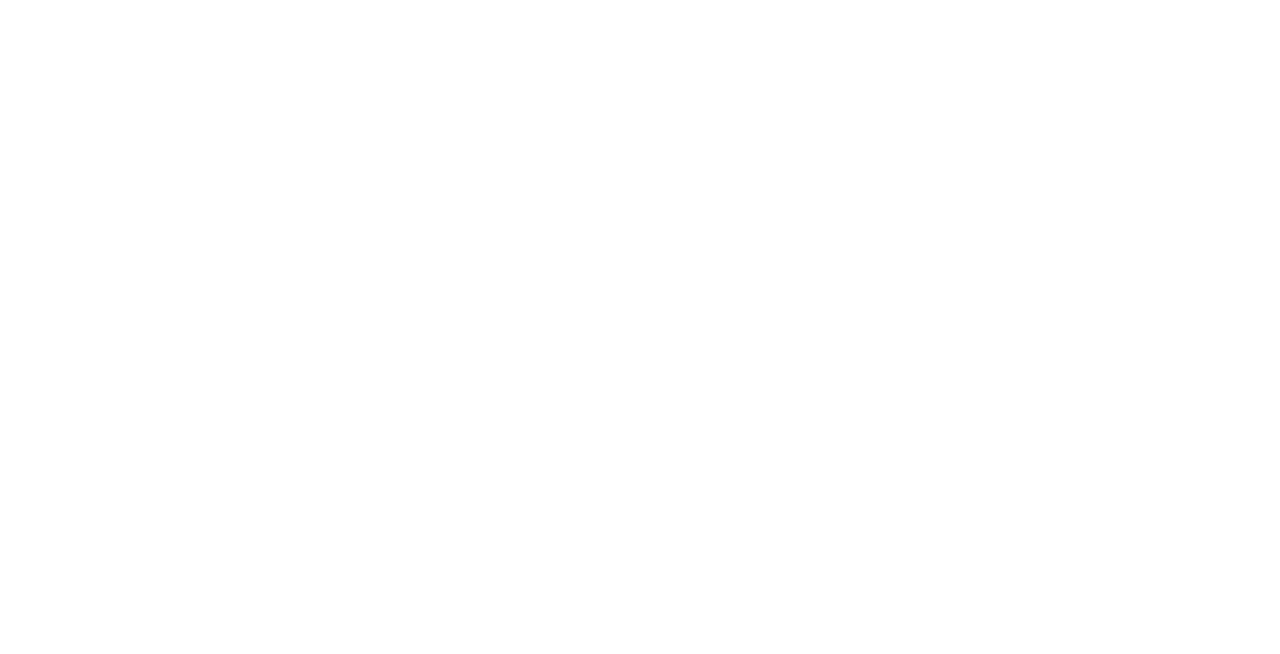
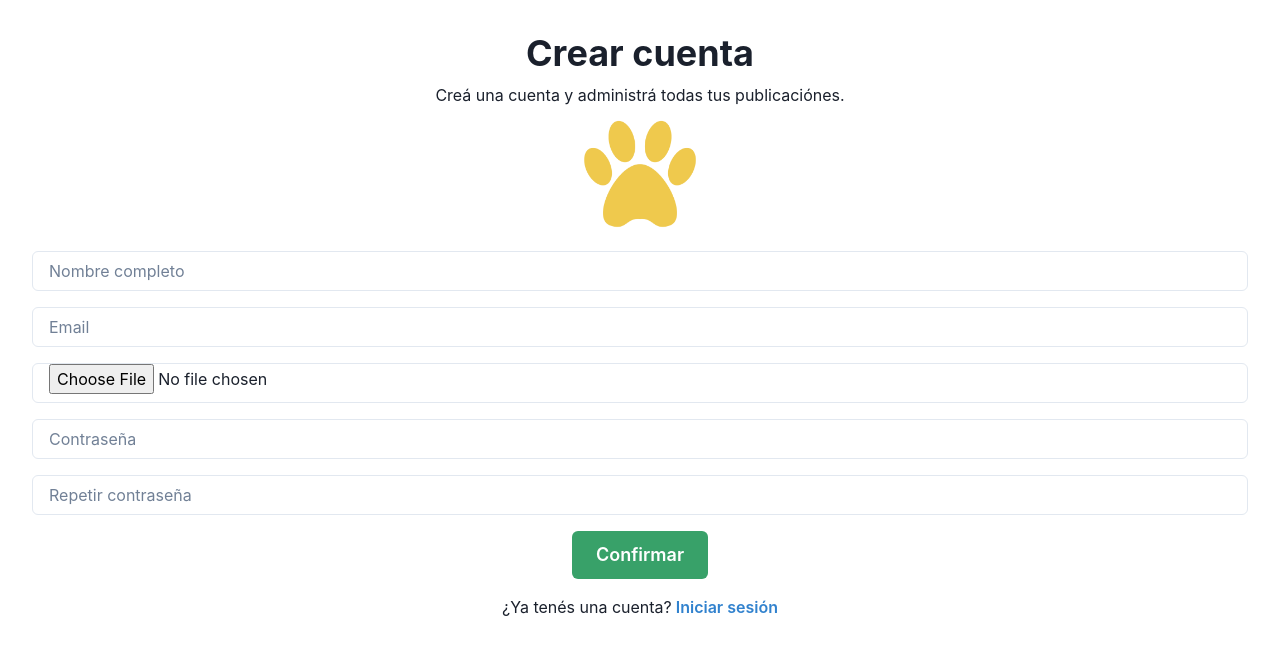
Before and after one commit to MauroErben/find-pet-frontend, a React (Vite) app: page /create-user in a window 1280 px wide. Before the commit this address had no page. Shown: the top 654 px of the page. Built offline with nearby package versions, Linux system fonts and the light colour scheme.

Commit message:
added register form and route

```diff
--- a/src/App.jsx
+++ b/src/App.jsx
@@ -2,6 +2,7 @@
 import { BrowserRouter, Routes, Route } from 'react-router-dom'
 import Home from './Components/Home'
 import PostForm from './Components/Posts/PostForm'
+import RegisterForm from './Components/Auth/RegisterForm'
 
 function App () {
   return (
@@ -9,6 +10,7 @@
       <Routes>
         <Route path='/' element={<Home />} />
         <Route path='/new-post' element={<PostForm />} />
+        <Route path='/create-user' element={<RegisterForm />} />
       </Routes>
     </BrowserRouter>
   )
--- /dev/null
+++ b/src/Components/Auth/AuthScheme.js
@@ -0,0 +1,27 @@
+import * as Yup from 'yup'
+
+const SUPPORTED_FORMATS = ['image/jpg', 'image/jpeg', 'image/png']
+const IMAGE_MAX_SIZE = 5000000 // 5MB
+
+export const AuthSchema = Yup.object().shape({
+    name: Yup.string().required('Campo obligatorio'),
+
+    email: Yup.string()
+        .email('Email invalido')
+        .required('Campo obligatorio'),
+
+    profilePicture: Yup.mixed()
+        .test("FILE_SIZE", "La imagen debe ser menor a 5mb.",
+            value => !value || (value && value.size <= IMAGE_MAX_SIZE))
+        .test("FILE_FORMAT", "La imagen debe tener formato .jpg, .jpeg o .png",
+            value => !value || (value && SUPPORTED_FORMATS.includes(value.type))),
+
+    password: Yup.string()
+        .trim()
+        .min(6, 'La contraseña debe contener al menos 6 caracteres')
+        .required('Campo obligatorio'),
+
+    repeatPassword: Yup.string()
+        .required('Campo obligatorio')
+        .oneOf([Yup.ref('password'), null], 'Las contraseñas no coinciden')
+})
--- /dev/null
+++ b/src/Components/Auth/RegisterForm.jsx
@@ -0,0 +1,125 @@
+import React from 'react'
+import { Stack, VStack, FormControl, Input, Button, FormErrorMessage, Text, Link } from '@chakra-ui/react'
+import FormHeader from '../FormHeader'
+import { useFormik } from 'formik'
+import { AuthSchema } from './AuthScheme'
+import { Link as RouterLink } from 'react-router-dom'
+
+export default function RegisterForm() {
+
+    const formik = useFormik({
+        enableReinitialize: true,
+        initialValues: {
+            name: '',
+            email: '',
+            profilePicture: '',
+            password: '',
+            repeatPassword: ''
+        },
+        validationSchema: AuthSchema,
+        onSubmit: (values, { setSubmitting, resetForm }) => {
+            setTimeout(() => {
+                alert(JSON.stringify(values))
+                setSubmitting(false)
+                resetForm()
+            }, 400);
+        }
+    })
+
+    return (
+        <Stack
+            spacing={4}
+            padding={[4, 4, 6, 8]}
+        >
+            {/* HEADER */}
+            <FormHeader
+                title='Crear cuenta'
+                subtitle='Creá una cuenta y administrá todas tus publicaciónes.'
+            />
+            {/* BODY */}
+            <VStack
+                spacing={4}
+            >
+                <FormControl isInvalid={formik.touched.name && formik.errors.name}>
+                    <Input
+                        name='name'
+                        type='text'
+                        placeholder='Nombre completo'
+                        value={formik.values.name}
+                        onChange={formik.handleChange}
+                        onBlur={formik.handleBlur}
+                    />
+                    <FormErrorMessage>{formik.errors.name}</FormErrorMessage>
+                </FormControl>
+
+                <FormControl isInvalid={formik.touched.email && formik.errors.email}>
+                    <Input
+                        name='email'
+                        type='email'
+                        placeholder='Email'
+                        value={formik.values.email}
+                        onChange={formik.handleChange}
+                        onBlur={formik.handleBlur}
+                    />
+                    <FormErrorMessage>{formik.errors.email}</FormErrorMessage>
+                </FormControl>
+
+                <FormControl isInvalid={formik.touched.profilePicture && formik.errors.profilePicture}>
+                    <Input
+                        name='profilePicture'
+                        type='file'
+                        onChange={(e) => {
+                            const files = e.target.files
+                            const myFiles = Array.from(files)
+                            formik.setFieldValue('profilePicture', myFiles[0])
+                        }}
+                        onBlur={formik.handleBlur}
+                    />
+                    <FormErrorMessage>{formik.errors.profilePicture}</FormErrorMessage>
+                </FormControl>
+
+                <FormControl isInvalid={formik.touched.password && formik.errors.password}>
+                    <Input
+                        name='password'
+                        type='password'
+                        placeholder='Contraseña'
+                        value={formik.values.password}
+                        onChange={formik.handleChange}
+                        onBlur={formik.handleBlur}
+                    />
+                    <FormErrorMessage>{formik.errors.password}</FormErrorMessage>
+                </FormControl>
+
+                <FormControl isInvalid={formik.touched.repeatPassword && formik.errors.repeatPassword}>
+                    <Input
+                        name='repeatPassword'
+                        type='password'
+                        placeholder='Repetir contraseña'
+                        value={formik.values.repeatPassword}
+                        onChange={formik.handleChange}
+                        onBlur={formik.handleBlur}
+                    />
+                    <FormErrorMessage>{formik.errors.repeatPassword}</FormErrorMessage>
+                </FormControl>
+
+                <Button
+                    size='lg'
+                    colorScheme='green'
+                    onClick={formik.handleSubmit}
+                >
+                    Confirmar
+                </Button>
+                <Text>
+                    ¿Ya tenés una cuenta?
+                    <Link
+                        as={RouterLink}
+                        ms={1}
+                        to='/'
+                    >
+                        <Button colorScheme='blue' variant='link'>Iniciar sesión</Button>
+                    </Link>
+                </Text>
+            </VStack>
+        </Stack>
+    )
+}
```
